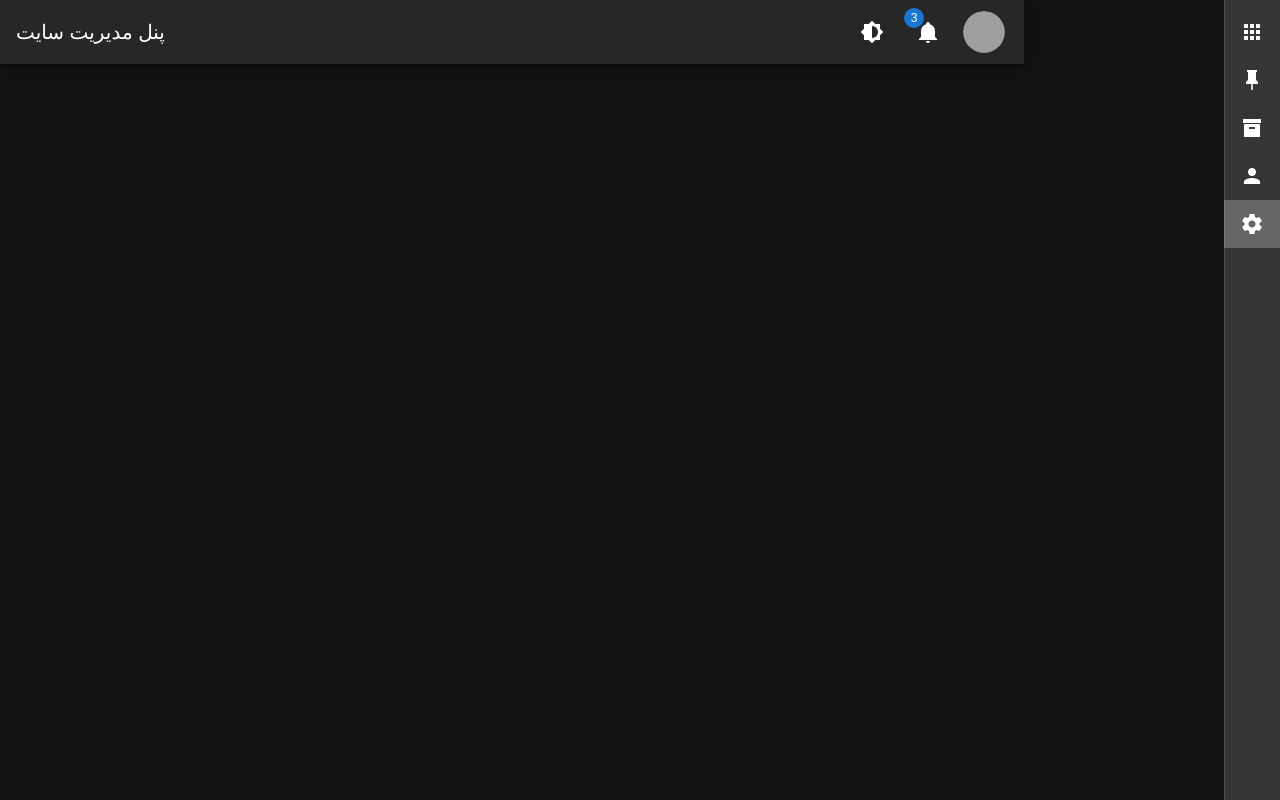
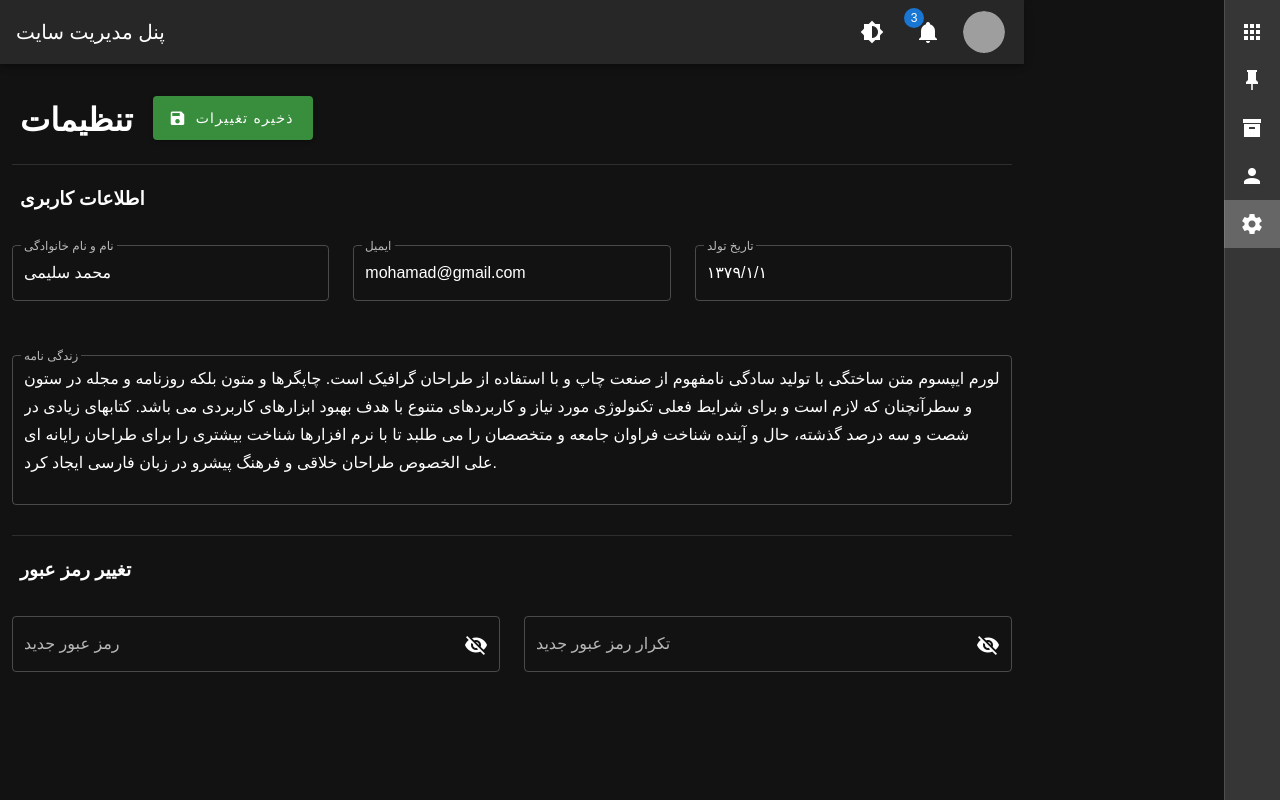
Before and after one commit to smartcontentor/admin-ui, a Nuxt app: page /settings in a window 1280 px wide. Built offline with nearby package versions, Linux system fonts and the light colour scheme; grey boxes are pictures that could not be loaded; a web font is replaced by a local one.

Commit message:
project ui complete

```diff
--- a/layouts/error.vue
+++ b/layouts/error.vue
@@ -1,41 +1,41 @@
 <template>
-  <v-app dark align="center" justify="center">
-    <h1>
-      هیچی پیدا نشد!!!
-    </h1>
-    <NuxtLink to="/">
-      Home page
-    </NuxtLink>
-  </v-app>
+  <div>
+    <h1 class="d-block">404</h1>
+    <p>چیزی پیدا نشد!</p>
+    <v-btn to="/">
+      بازگشت به خانه
+    </v-btn>
+  </div>
 </template>
 
 <script>
-export default {
-  layout: "empty",
-  props: {
-    error: {
-      type: Object,
-      default: null
-    }
-  },
-  data() {
-    return {
-      pageNotFound: "404 Not Found",
-      otherError: "An error occurred"
-    };
-  },
-  head() {
-    const title =
-      this.error.statusCode === 404 ? this.pageNotFound : this.otherError;
-    return {
-      title
-    };
-  }
-};
+export default {};
 </script>
 
 <style scoped>
 h1 {
-  font-size: 20px;
+  font-size: 12rem;
+  margin: 0;
+  padding: 0;
+  height: 50%;
+}
+p {
+  font-size: 24px;
+}
+div {
+  height: 80vh;
+  width: 100%;
+  display: flex;
+  flex-direction: column;
+  align-items: center;
+  justify-content: center;
+}
+@media (max-width: 768px) {
+  h1 {
+    font-size: 12rem;
+    margin: 0;
+    padding: 0;
+    height: 45%;
+  }
 }
 </style>
--- a/pages/index.vue
+++ b/pages/index.vue
@@ -1,7 +1,7 @@
 <template>
   <div>
     <v-row class="my-5">
-      <v-col col="12" md="4">
+      <v-col cols="12" md="4">
         <LittleCard
           to="/posts"
           headline="نوشته ها"
@@ -9,7 +9,7 @@
           icon="mdi-pin"
         />
       </v-col>
-      <v-col col="12" md="4">
+      <v-col cols="12" md="4">
         <LittleCard
           to="/products"
           headline="محصولات"
@@ -17,7 +17,7 @@
           icon="mdi-archive"
         />
       </v-col>
-      <v-col col="12" md="4">
+      <v-col cols="12" md="4">
         <LittleCard
           to="/users"
           headline="کاربران"
@@ -27,7 +27,7 @@
       </v-col>
     </v-row>
     <v-row class="my-5">
-      <v-col col="12" md="6">
+      <v-col cols="12" md="6">
         <v-card :to="to" class="mx-auto" style="width:100%;" outlined>
           <v-list-item three-line>
             <v-list-item-content>
@@ -69,7 +69,7 @@
           >
         </v-card>
       </v-col>
-      <v-col col="12" md="6">
+      <v-col cols="12" md="6">
         <v-card :to="to" class="mx-auto" style="width:100%;" outlined>
           <v-list-item three-line>
             <v-list-item-content>
--- /dev/null
+++ b/pages/settings.vue
@@ -0,0 +1,95 @@
+<template>
+  <div>
+    <v-row class="my-5">
+      <h1 class="d-inline p-0 mx-5">تنظیمات</h1>
+      <v-btn class="green darken-2" dark large>
+        <v-icon left>mdi-content-save</v-icon>
+        ذخیره تغییرات
+      </v-btn>
+    </v-row>
+    <v-divider></v-divider>
+    <v-row class="my-5">
+      <h3 class="d-inline p-0 mx-5">اطلاعات کاربری</h3>
+    </v-row>
+    <v-row>
+      <v-col cols="12" md="4">
+        <v-text-field
+          label="نام و نام خانوادگی"
+          value="محمد سلیمی"
+          outlined
+        ></v-text-field>
+      </v-col>
+      <v-col cols="12" md="4">
+        <v-text-field
+          label="ایمیل"
+          value="mohamad@gmail.com"
+          outlined
+        ></v-text-field>
+      </v-col>
+      <v-col cols="12" md="4">
+        <v-text-field
+          label="تاریخ تولد"
+          value="۱۳۷۹/۱/۱"
+          outlined
+        ></v-text-field>
+      </v-col>
+    </v-row>
+    <v-row>
+      <v-col>
+        <v-textarea
+          no-resize
+          outlined
+          label="زندگی نامه"
+          value="لورم ایپسوم متن ساختگی با تولید سادگی نامفهوم از صنعت چاپ و با استفاده از طراحان گرافیک است. چاپگرها و متون بلکه روزنامه و مجله در ستون و سطرآنچنان که لازم است و برای شرایط فعلی تکنولوژی مورد نیاز و کاربردهای متنوع با هدف بهبود ابزارهای کاربردی می باشد. کتابهای زیادی در شصت و سه درصد گذشته، حال و آینده شناخت فراوان جامعه و متخصصان را می طلبد تا با نرم افزارها شناخت بیشتری را برای طراحان رایانه ای علی الخصوص طراحان خلاقی و فرهنگ پیشرو در زبان فارسی ایجاد کرد."
+          style="resize:none !important;"
+        ></v-textarea>
+      </v-col>
+    </v-row>
+    <v-divider></v-divider>
+    <v-row class="my-5">
+      <h3 class="d-inline p-0 mx-5">تغییر رمز عبور</h3>
+    </v-row>
+    <v-row>
+      <v-col>
+        <v-text-field
+          outlined
+          v-model="password"
+          :append-icon="show1 ? 'mdi-eye' : 'mdi-eye-off'"
+          :type="show1 ? 'text' : 'password'"
+          label="رمز عبور جدید"
+          hint="حداقل هشت کاراکتر باید باشد"
+          @click:append="show1 = !show1"
+        ></v-text-field>
+      </v-col>
+      <v-col>
+        <v-text-field
+          outlined
+          v-model="password_repeat"
+          :append-icon="show2 ? 'mdi-eye' : 'mdi-eye-off'"
+          :type="show2 ? 'text' : 'password'"
+          label="تکرار رمز عبور جدید"
+          hint="رمز عبور وارد شده باید یکسان باشد"
+          @click:append="show2 = !show2"
+        ></v-text-field>
+      </v-col>
+    </v-row>
+    <v-row>
+      <v-col> </v-col>
+    </v-row>
+  </div>
+</template>
+
+<script>
+export default {
+  data() {
+    return {
+      show1: false,
+      show2: false,
+      password: "",
+      password_repeat: ""
+    };
+  }
+};
+</script>
+
+<style lang="scss" scoped></style>
```
Also changed, not shown: 6 other files (tests, documents, lock files or other folders).
